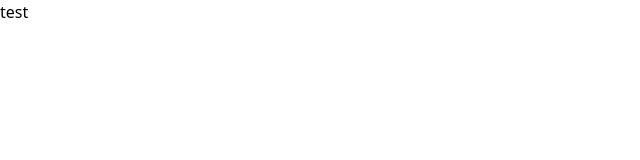
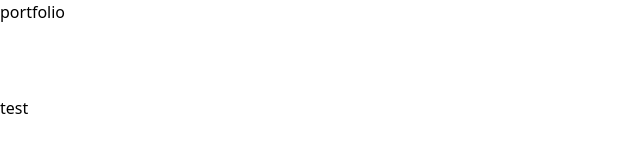
Before and after one commit to DecidedCard/Portfolio, a Next.js app: page / in a window 1280 px wide. Shown: the top 160 px of the page, without its empty margins (0-640 px from the left). Built offline with nearby package versions, Linux system fonts and the light colour scheme.

Commit message:
[Feat] - header component 작성 중

```diff
--- a/src/app/layout.tsx
+++ b/src/app/layout.tsx
@@ -1,5 +1,8 @@
 import type { Metadata } from "next";
 import localFont from "next/font/local";
+
+import Header from "@/components/Header";
+
 import "./globals.css";
 
 const pretendardSans = localFont({
@@ -21,6 +24,7 @@
   return (
     <html lang="en">
       <body className={`${pretendardSans.variable} antialiased`}>
+        <Header />
         {children}
       </body>
     </html>
--- /dev/null
+++ b/src/components/Header.tsx
@@ -0,0 +1,11 @@
+import React from "react";
+
+const Header = () => {
+  return (
+    <header className="w-full h-24">
+      <h1>portfolio</h1>
+    </header>
+  );
+};
+
+export default Header;
```
